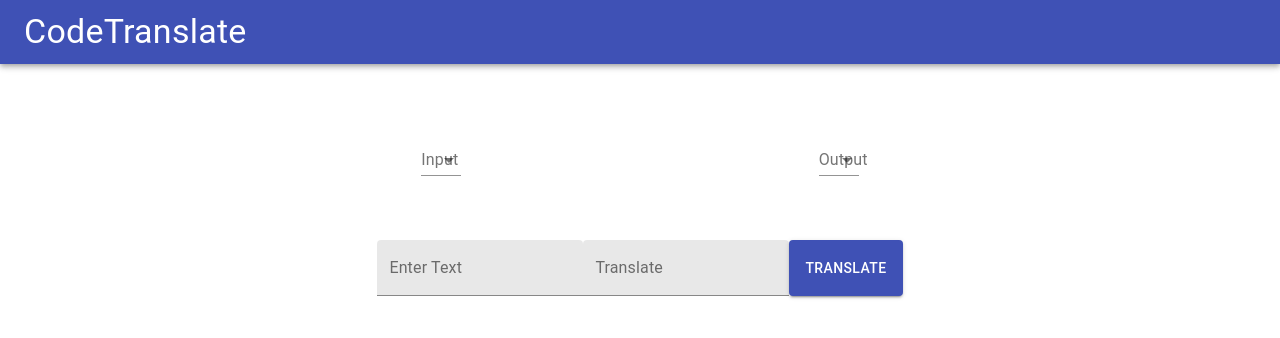
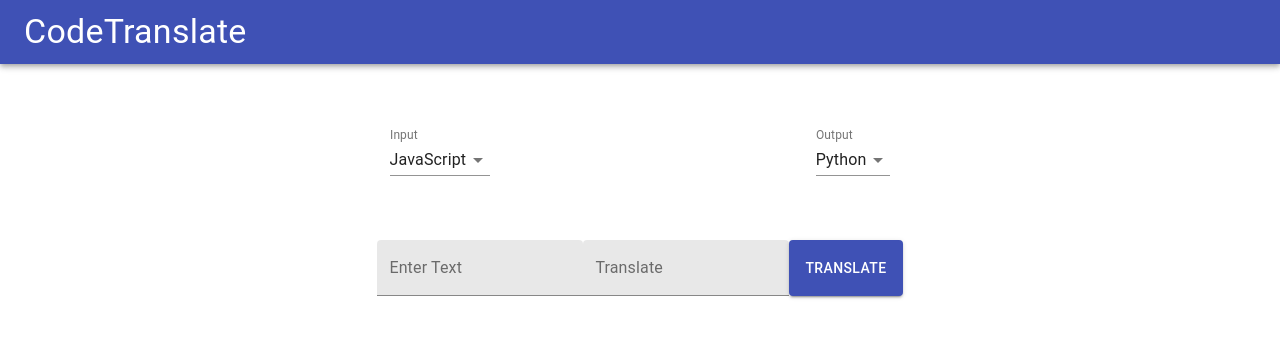
Before and after one commit to cjoshea9/cjs_capstone_frontend, a React (Create React App) app: page / in a window 1280 px wide. Shown: the top 338 px of the page. Built offline with nearby package versions, Linux system fonts and the light colour scheme.

Commit message:
set default input to js and default output to py

```diff
--- a/src/App.js
+++ b/src/App.js
@@ -15,8 +15,8 @@ class App extends React.Component {
     this.state = {
       input: "",
       output: "",
-      inputLanguage: "",
-      outputLangauge: ""
+      inputLanguage: "js",
+      outputLangauge: "py"
     }
     this.postRequest = this.postRequest.bind(this)
     this.updateInput = this.updateInput.bind(this)
@@ -96,6 +96,7 @@ class App extends React.Component {
         <InputLabel>Input</InputLabel>
        <Select
           value={this.inputLanguage}
+          defaultValue={"js"}
           onChange={this.updateInputLanguage}
         >
           <MenuItem value="">
@@ -111,6 +112,7 @@ class App extends React.Component {
         <InputLabel>Output</InputLabel>
         <Select
           value={this.outputLangauge}
+          defaultValue={"py"}
           onChange={this.updateOutputLanguage}
         >
           <MenuItem value="">
```
